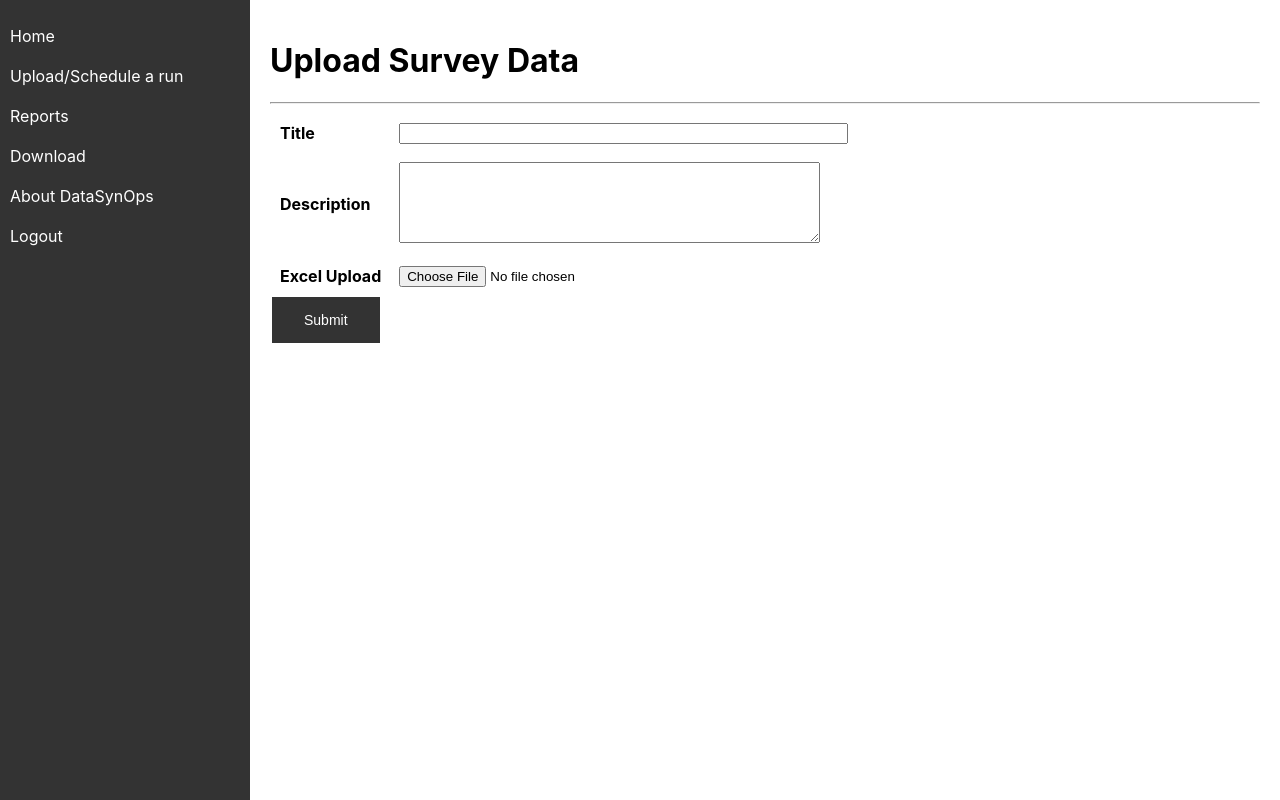
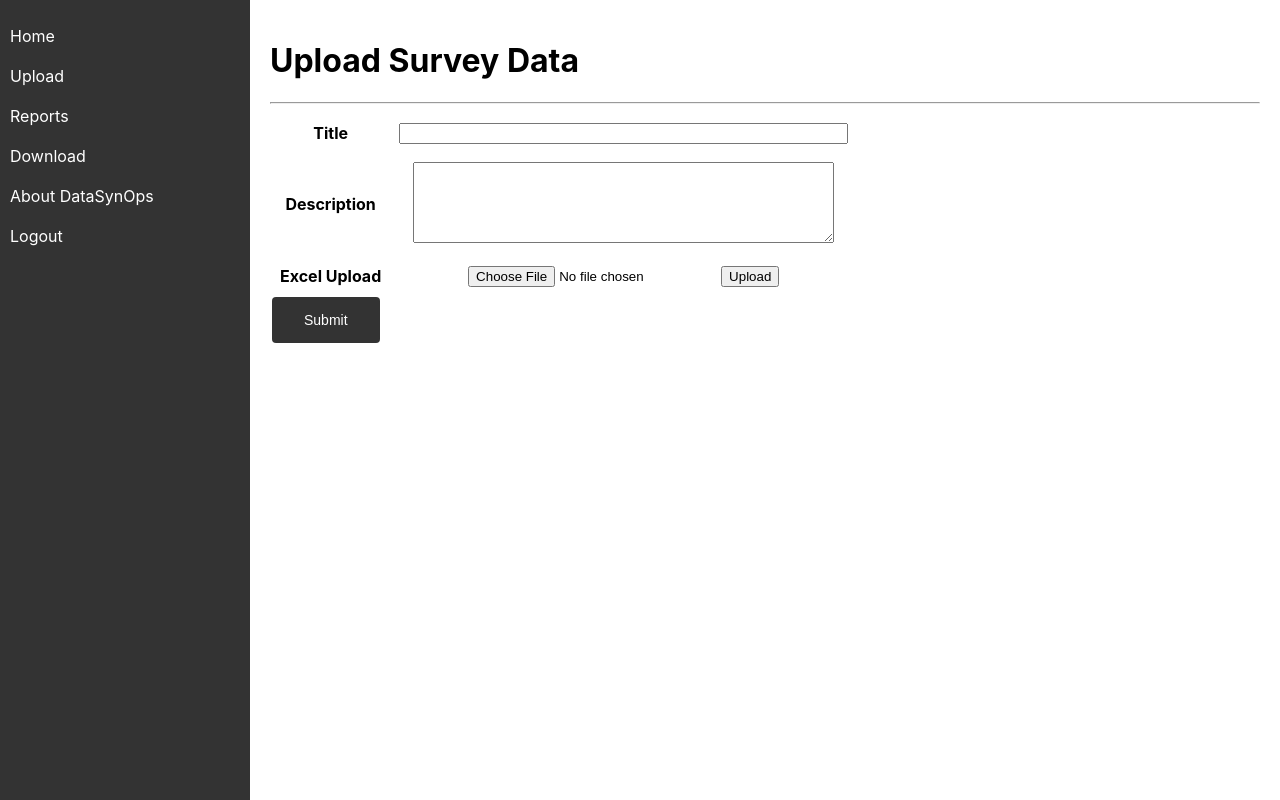
Before and after one commit to balajicodez/datasynops-app, a React (Create React App) app: page /upload in a window 1280 px wide. Built offline with nearby package versions, Linux system fonts and the light colour scheme.

Commit message:
file upload

```diff
--- a/package.json
+++ b/package.json
@@ -6,7 +6,7 @@
     "@testing-library/jest-dom": "^5.17.0",
     "@testing-library/react": "^13.4.0",
     "@testing-library/user-event": "^13.5.0",
-    "axios": "^1.7.2",
+    "axios": "^1.7.3",
     "react": "^18.3.1",
     "react-burger-menu": "^3.0.9",
     "react-datepicker": "^7.3.0",
--- a/src/App.css
+++ b/src/App.css
@@ -20,8 +20,12 @@
 
 .td, th {
   border: 0px solid #dddddd;
-  text-align: left;
+  text-align: center;
   padding: 8px;
+}
+
+.tr:nth-child(even) {
+  background-color: #dddddd;
 }
 
 .button {
@@ -33,6 +37,7 @@
   text-decoration: none;
   display: inline-block;
   font-size: 14px;
+  border-radius: 4px;
 }
 
 .button login {
@@ -49,7 +54,7 @@
 /* Spinner.css */
 .loader {
   position: absolute;
-  left: 50%;
+  left: 60%;
   top: 50%;
   z-index: 1;
   width: 60px;
--- a/src/Sidebar.js
+++ b/src/Sidebar.js
@@ -10,7 +10,7 @@ const Sidebar = ({ isOpen, toggleSidebar }) => {
           <Link to="/dashboard">Home</Link>
         </li>
         <li>
-          <Link to="/upload" >Upload/Schedule a run</Link>
+          <Link to="/upload" >Upload</Link>
         </li>
         <li>
           <Link to="/reports">Reports</Link>
--- a/src/reports/Report.js
+++ b/src/reports/Report.js
@@ -2,6 +2,7 @@ import React, { useState, useEffect } from 'react';
 import Sidebar from './../Sidebar';
 import { APP_SERVER_URL_PREFIX } from "./../constants.js";
 import LoadSpinner from './../LoadSpinner';
+import './../App.css';
 
 function Report() {
 
@@ -34,17 +35,14 @@ function Report() {
                 <table align="left">
                     <tr>
                         <th>Job Name</th>
-                        <th>Created By</th>
+                        <th>Description</th>
                         <th>Job Status</th>
                     </tr>
                     {tableData.map((val, key) => {
                         return (
                             <tr key={key}>
                                 <td>{val.jobName}</td>
-                                <td>{val.createdBy}</td>
-                                <td>{val.totalCount}</td>
-                                <td>{val.campaignGeneratedCount}</td>
-                                <td>{val.canvasCompletedCount}</td>
+                                <td>{val.description}</td>
                                 <td>{val.status}</td>
                                 <td>
                                     <button class="button" >
--- a/src/uploads/Upload.js
+++ b/src/uploads/Upload.js
@@ -5,6 +5,8 @@ import 'react-datepicker/dist/react-datepicker.css';
 import Sidebar from './../Sidebar';
 import './../App.css';
 import { APP_SERVER_URL_PREFIX } from "./../constants.js";
+import LoadSpinner from './../LoadSpinner';
+import axios from "axios";
 
 var jobId;
 
@@ -12,17 +14,18 @@ const Upload = () => {
   const [textInput, setTextInput] = useState('');
   const [selectedDate, setSelectedDate] = useState(null);
   const [selectedFile, setSelectedFile] = useState(null);
-
+  const [loading, setLoading] = useState(false);
 
   const handleDateChange = (date) => {
     setSelectedDate(date);
   };
 
   const handleFileChange = (e) => {
-    setSelectedFile(e.target.files[0]);
+    const file = e.target.files[0];
+    console.log(file);
+    setSelectedFile(file);
+    setFormData({ ...formData, [selectedFile]: file });
   };
-
-  const [loading, setLoading] = useState(false);
 
   const [formData, setFormData] = useState({
     // Define your form fields
@@ -56,7 +59,7 @@ const Upload = () => {
 
       const responseData = await response.json();
       console.log("POST request successful:", responseData.id);
-      jobId = responseData.id;
+      jobId = responseData.jobName+'_'+responseData.id;
       setLoading(false);
       // Add any further actions after successful submission
     } catch (error) {
@@ -65,11 +68,37 @@ const Upload = () => {
     }
   };
 
+  const handleExcelUpload = () => {
+    if (!selectedFile) {
+      alert("Please select a file");
+      return;
+    }
+
+    const formData = new FormData();
+    formData.append("file", selectedFile);
+    const url = APP_SERVER_URL_PREFIX + "/jobs/file-uploads/" + jobId;
+    axios
+      .post(url, formData, {
+        headers: {
+          "Content-Type": "multipart/form-data",
+        },
+      })
+      .then((response) => {
+        console.log(response.data);
+        // Handle success, e.g., show a success message to the user
+      })
+      .catch((error) => {
+        console.error("Error uploading file:", error);
+        // Handle error, e.g., show an error message to the user
+      });
+  };
+
   return (
     <div >
       <div>
         <Sidebar isOpen={true} />
       </div>
+      {loading ? <LoadSpinner /> :
       <div className={`content ${true ? 'shifted' : ''}`} >
         <h1> Upload Survey Data </h1>
         <hr />
@@ -84,6 +113,7 @@ const Upload = () => {
                     value={formData.jobName}
                     onChange={handleInputChange}
                     size="53"
+                    required
                   />
                 </th>
               </tr>
@@ -91,9 +121,10 @@ const Upload = () => {
                 <th>Description</th>
                 <th>
                   <textarea rows="5" cols="50"
-                    name="optionalTextString"
-                    value={formData.optionalTextString}
+                    name="description"
+                    value={formData.description}
                     onChange={handleInputChange}
+                    required
                   />
                 </th>
               </tr>
@@ -103,15 +134,16 @@ const Upload = () => {
                   <input
                     type="file"
                     onChange={handleFileChange}
-                    accept=".xls,.xlsx"
+                    accept=".xls,.xlsx,.csv"
                     //required
                   />
+                  <button onClick={handleExcelUpload}>Upload</button>
                 </th>
               </tr>
               <tr><button  class="button" type="submit">Submit</button></tr>
             </table>
           </form>
-      </div>
+      </div> }
     </div>
   );
 };
```
